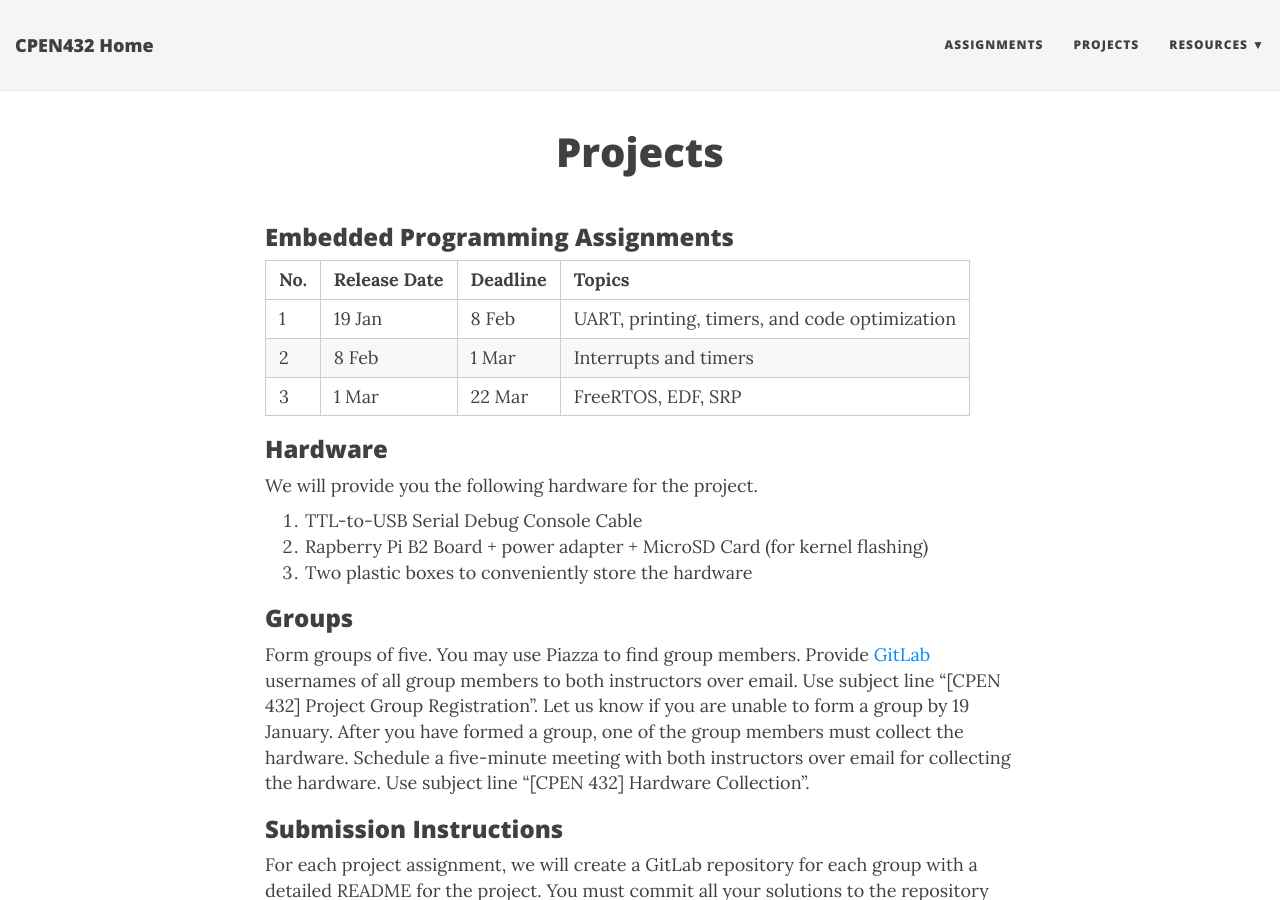
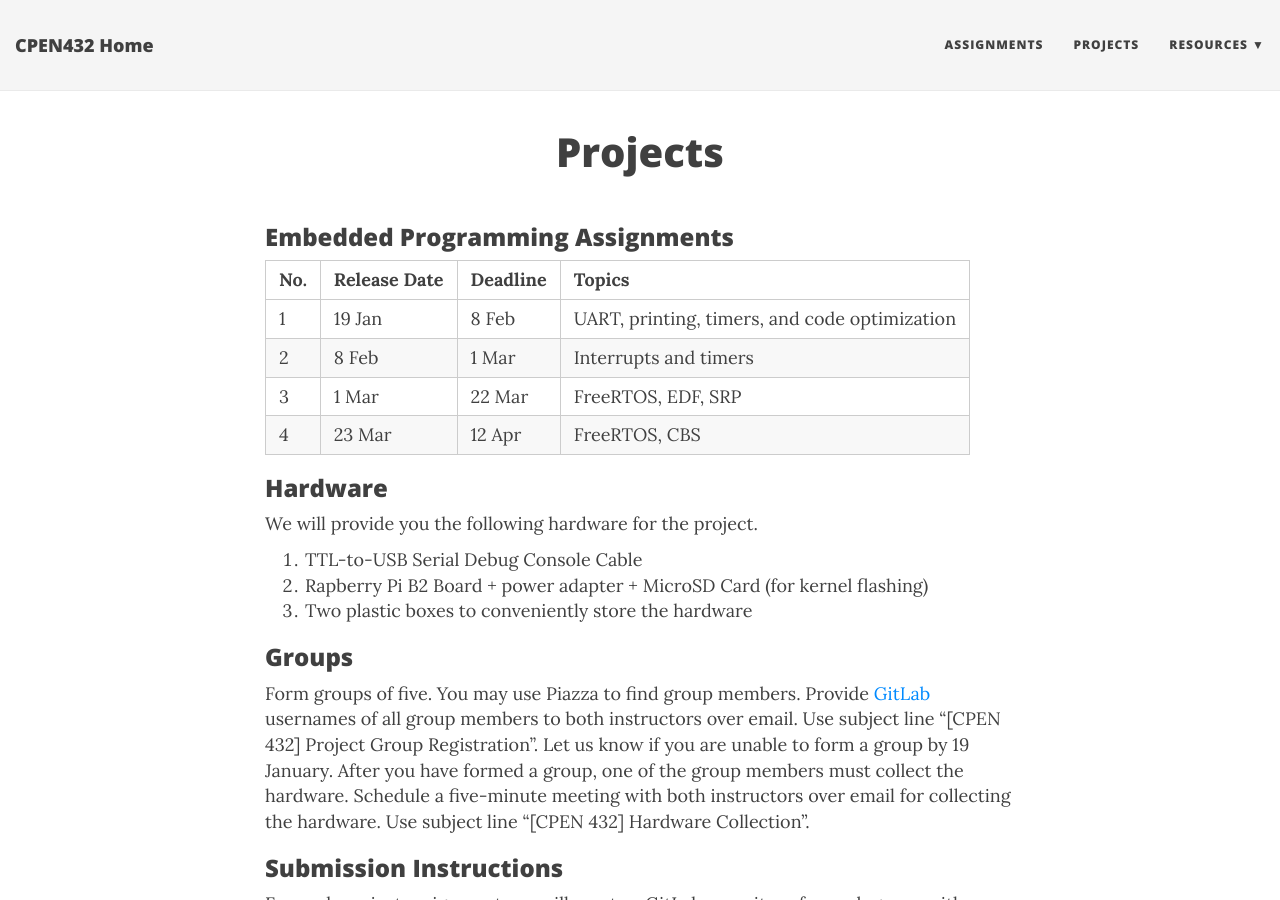
Before and after one commit to CPEN432/cpen432.github.io, a Jekyll site: the page built from projects.md, in a window 1280 px wide and 900 px high. Built offline with Jekyll 4.4.1, drawn with Linux system fonts in a browser that asks for light colours; nearby versions of some CDN libraries.

Commit message:
Update projects.md

```diff
--- a/projects.md
+++ b/projects.md
@@ -9,6 +9,7 @@ title: Projects
 |  1  | 19 Jan | 8 Feb | UART, printing, timers, and code optimization |
 |  2  | 8 Feb | 1 Mar | Interrupts and timers |
 |  3  | 1 Mar | 22 Mar | FreeRTOS, EDF, SRP |
+|  4  | 23 Mar | 12 Apr | FreeRTOS, CBS |
 
 <!-- [README](https://gitlab.com/cpen432-wt2-2021-2022/p1/release/-/blob/main/README.md) | -->
 
```
